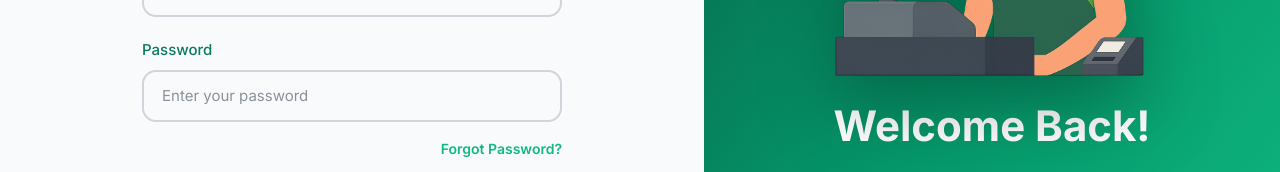
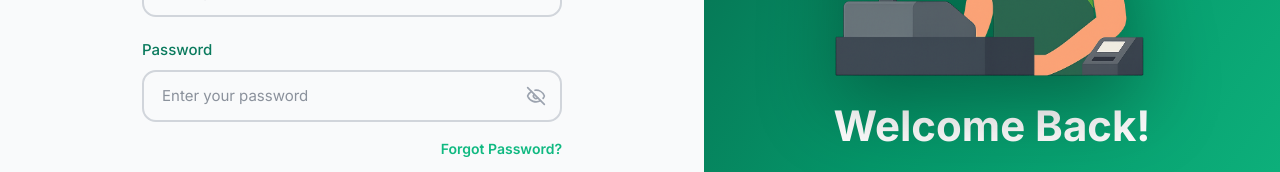
Before and after one commit to Aungkanphyo/Cashiering-System-VaultBridge-, a React (Vite) app in the folder frontend-react/: page /login in a window 1280 px wide. Shown: the part 404-576 px from the top of the page. Built offline with nearby package versions, Linux system fonts and the light colour scheme; no server answers.

Commit message:
feat: add password visibility toggle and improve login error handling

```diff
--- a/frontend-react/src/pages/auth/Login.jsx
+++ b/frontend-react/src/pages/auth/Login.jsx
@@ -1,4 +1,4 @@
-import { ShoppingBasket } from "lucide-react";
+import { ShoppingBasket, Eye, EyeOff } from "lucide-react";
 import { useState } from "react";
 import { useNavigate } from "react-router-dom";
 import api from "../../api/axios";
@@ -13,6 +13,7 @@ const Login = () => {
     const [password, setPassword] = useState('');
     const [errors, setErrors] = useState({});
     const [processing, setProcessing] = useState(false);
+    const [showPassword, setShowPassword] = useState(false);
 
     const handleLogin = async (e) => {
         e.preventDefault();
@@ -86,14 +87,27 @@ const Login = () => {
                         {/* Password Field */}
                         <div className="mb-5.5">
                             <label className="block mb-2 text-[#0a7a5d] font-medium text-[15px]">Password</label>
+                            <div className="relative">
                                 <input
-                                type="password"
+                                    type={showPassword ? "text" : "password"}
                                     value={password}
                                     placeholder="Enter your password"
-                                className="w-full h-13 px-4.5 border-2 border-[#D1D5DB] rounded-[14px] text-[15px] outline-none transition duration-300 focus:border-[#10B981] focus:ring-4 focus:ring-[#10B981]/15"
+                                    className="w-full h-13 pl-4.5 pr-12 border-2 border-[#D1D5DB] rounded-[14px] text-[15px] outline-none transition duration-300 focus:border-[#10B981] focus:ring-4 focus:ring-[#10B981]/15"
                                     onChange={(e) => setPassword(e.target.value)}
                                     required
                                 />
+                                <button
+                                    type="button"
+                                    onClick={() => setShowPassword(!showPassword)}
+                                    className="absolute right-4 top-1/2 -translate-y-1/2 text-[#9CA3AF] hover:text-[#10B981] transition duration-200 cursor-pointer"
+                                >
+                                    {showPassword ? (
+                                        <Eye className="w-5 h-5" />
+                                    ) : (
+                                        <EyeOff className="w-5 h-5" />
+                                    )}
+                                </button>
+                            </div>
                             {errors.password && <p className="text-red-500 text-sm mt-1.5 font-medium">{errors.password[0]}</p>}
                         </div>
 
```
Also changed, not shown: 1 other file (tests, documents, lock files or other folders). Lines whose indentation alone changed are shown as unchanged.
